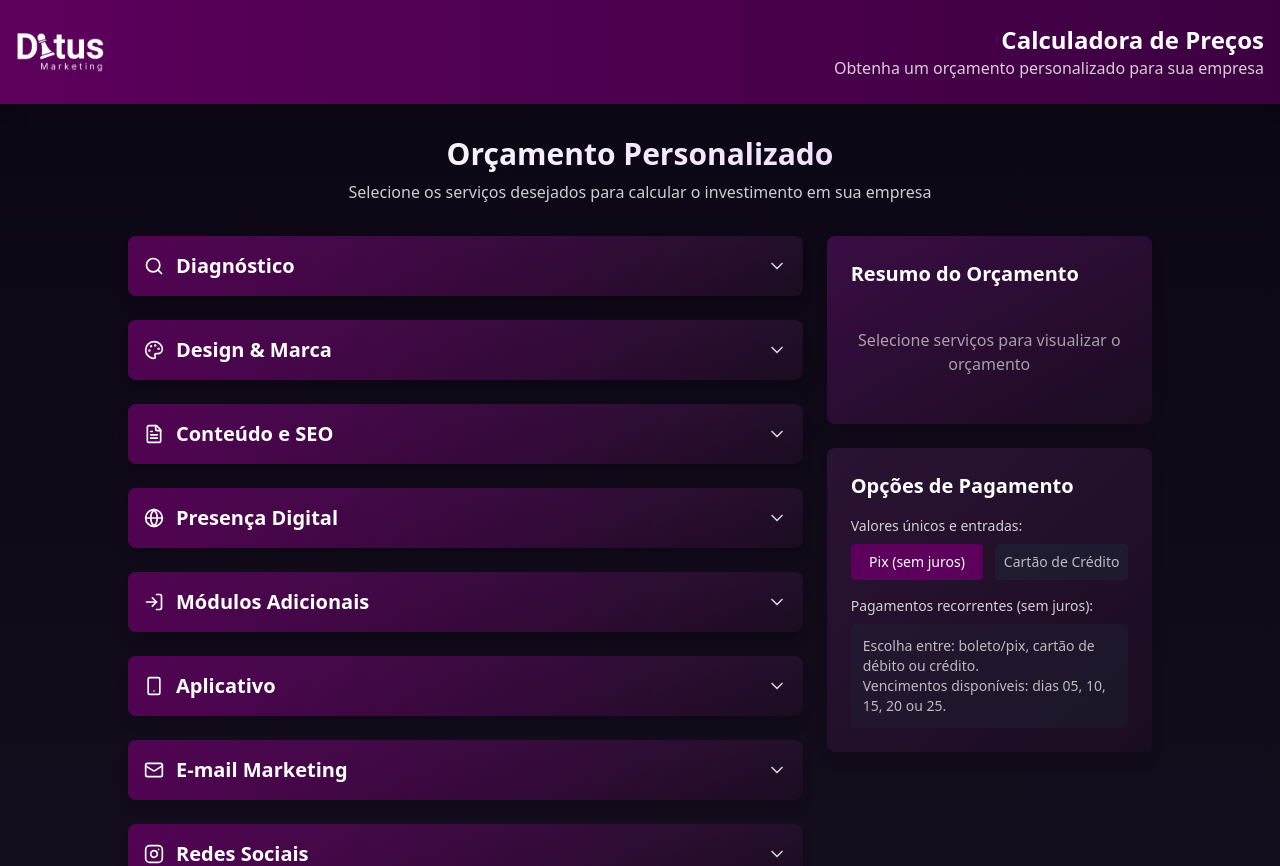
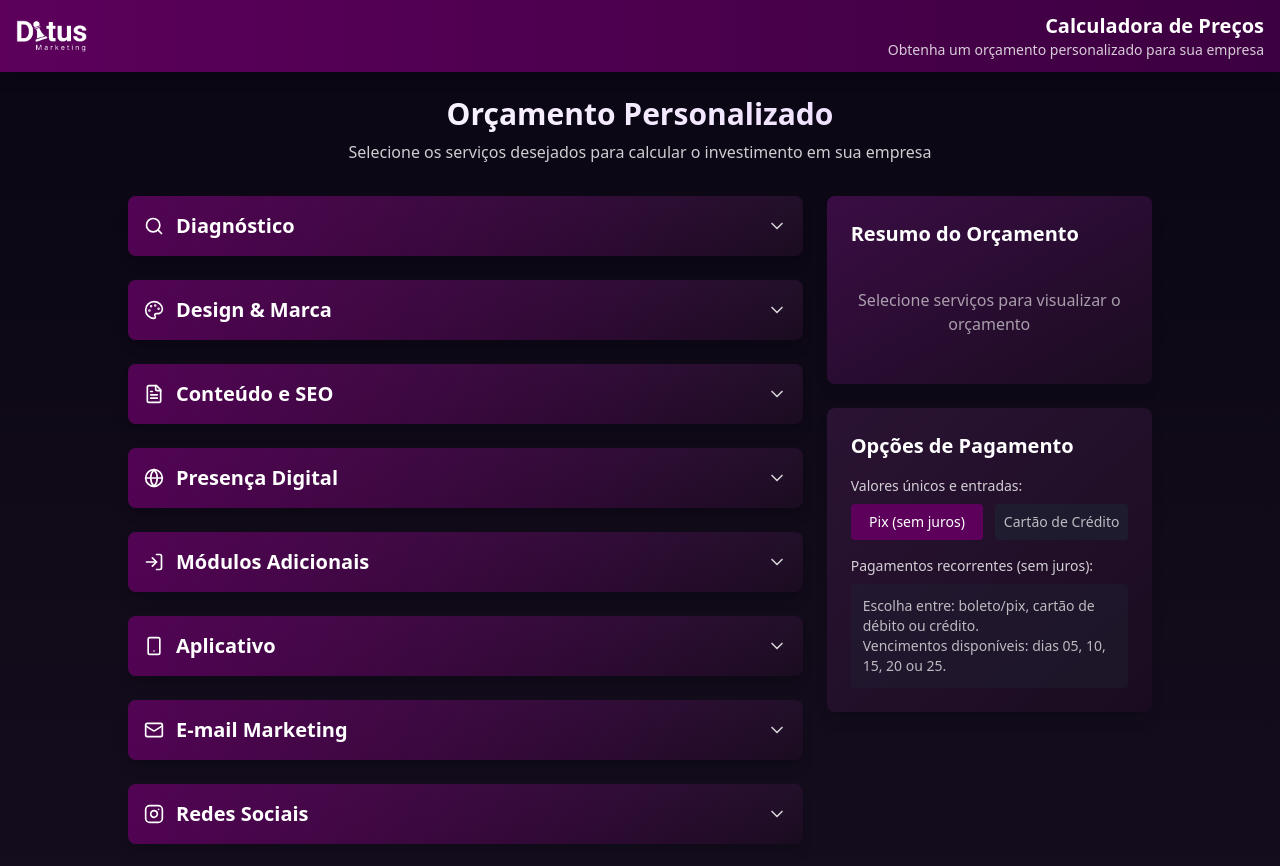
Before and after one commit to comercialditus5/calculadora-ditus, a React (Vite) app: page / in a window 1280 px wide. Shown: the top 866 px of the page. Built offline with nearby package versions, Linux system fonts and the light colour scheme; what @react-pdf/renderer would draw is missing.

Commit message:
Update header with reduced height and fixed positioning

```diff
--- a/src/App.tsx
+++ b/src/App.tsx
@@ -7,7 +7,7 @@ function App() {
   return (
     <div className="min-h-screen bg-gradient-to-b from-[#0b0613] to-[#1c1427] text-white">
       <Header />
-      <main className="container mx-auto px-4 py-8">
+      <main className="container mx-auto px-4 py-8 pt-24">
         <Calculator />
       </main>
       <Footer />
--- a/src/components/Header.tsx
+++ b/src/components/Header.tsx
@@ -2,18 +2,18 @@ import React from 'react';
 
 export const Header: React.FC = () => {
   return (
-    <header className="bg-gradient-to-r from-[#5C005C] to-[#3c0040] shadow-lg">
-      <div className="container mx-auto px-4 py-6 flex flex-col md:flex-row items-center justify-between">
-        <div className="flex items-center mb-4 md:mb-0">
+    <header className="fixed top-0 left-0 right-0 z-50 bg-gradient-to-r from-[#5C005C] to-[#3c0040] shadow-lg">
+      <div className="container mx-auto px-4 py-3 flex flex-col md:flex-row items-center justify-between">
+        <div className="flex items-center mb-2 md:mb-0">
           <img
             src="/logotipo-ditus-marketing.png"
             alt="Ditus Marketing"
-            className="h-8 md:h-10"
+            className="h-6 md:h-8"
           />
         </div>
         <div className="text-center md:text-right">
-          <h2 className="text-xl md:text-2xl font-semibold text-white">Calculadora de Preços</h2>
-          <p className="text-white/80 text-sm md:text-base">Obtenha um orçamento personalizado para sua empresa</p>
+          <h2 className="text-lg md:text-xl font-semibold text-white">Calculadora de Preços</h2>
+          <p className="text-white/80 text-xs md:text-sm">Obtenha um orçamento personalizado para sua empresa</p>
         </div>
       </div>
     </header>
```
